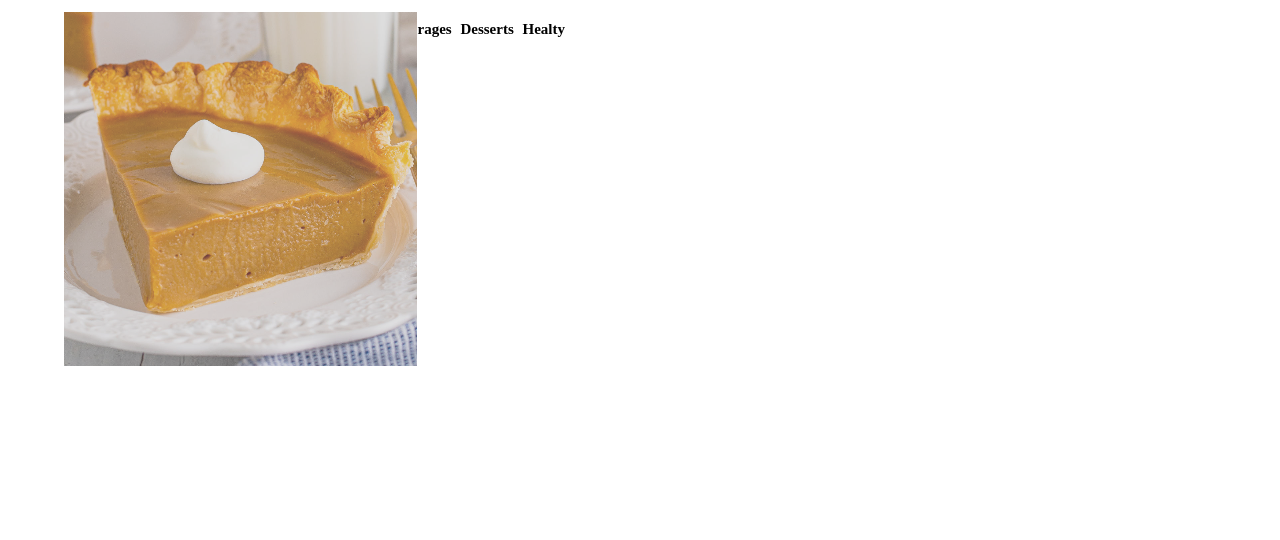
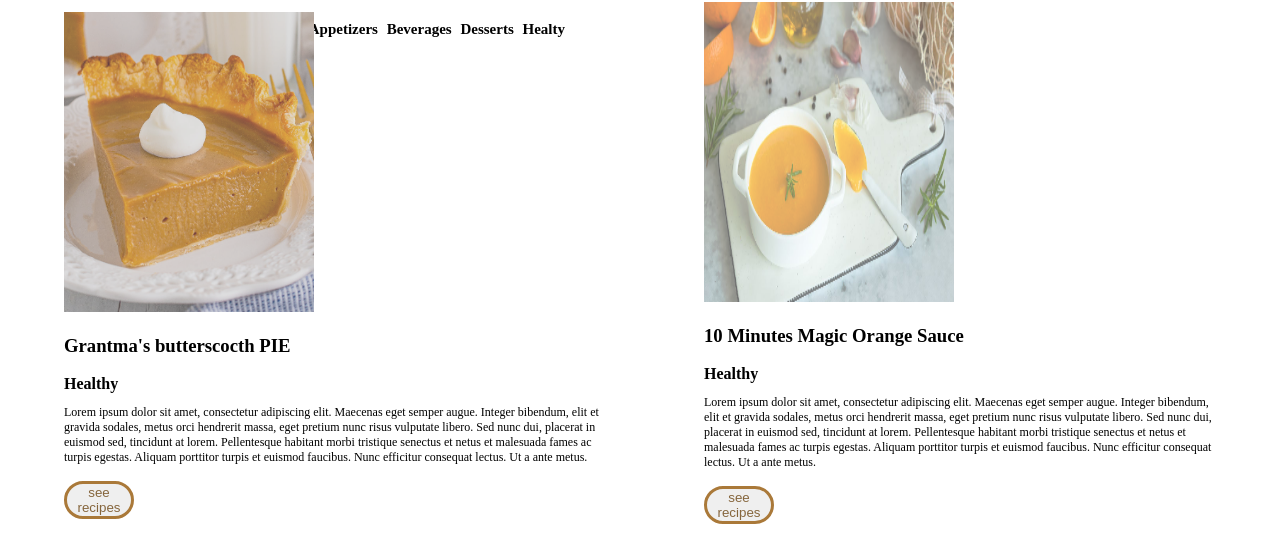
Before and after one commit to RafelMonzoOliver/recepte_LMG, a plain HTML site: page index.html in a window 1280 px wide. Shown: the part 595-1135 px from the top of the page. Before the commit the page ends 965 px from the top, so only its background shows below. Drawn offline with Linux system fonts and the light colour scheme.

Commit message:
he acabat la seccio de latest recipes

```diff
--- a/css/estils.css
+++ b/css/estils.css
@@ -45,10 +45,25 @@ header{
     padding-inline: 5px;
     width: 70px;
     text-align: center;
-    border-color: #fff0dc;
-    color: #a18c70;
+    border-color: #aa7939;
+    color: #85653c;
 }
 .posicioleft{
     position: absolute;
     left: 5%;
 }
+.tamany{
+    width: 45%;
+}
+
+.lletrapet{
+    font-size: 12px;
+}
+.ordre{
+    display: flex;
+    flex-direction: row-reverse;
+}
+.posicioright{
+    margin-right: 59px;
+    margin-top:57px;
+}
--- a/index.html
+++ b/index.html
@@ -36,12 +36,27 @@
         </section>
         <!-- posar hr per marcar el final del section -->
         <hr>
+        <section class="ordre">
         <!-- posar article per apartats especifics -->
         <article class="posicioleft">
-            <nav>
-                <h2>Latest Recipes</h2>
-                <img src="butterscoch.png" width>
+            <h2>Latest Recipes</h2>
+            <nav class="tamany">
+                <img src="butterscoch.png" width="250" height="300">
+                <h3>Grantma's butterscocth PIE</h3>
+                <b>Healthy</b>
+                <p class="lletrapet">Lorem ipsum dolor sit amet, consectetur adipiscing elit. Maecenas eget semper augue. Integer bibendum, elit et gravida sodales, metus orci hendrerit massa, eget pretium nunc risus vulputate libero. Sed nunc dui, placerat in euismod sed, tincidunt at lorem. Pellentesque habitant morbi tristique senectus et netus et malesuada fames ac turpis egestas. Aliquam porttitor turpis et euismod faucibus. Nunc efficitur consequat lectus. Ut a ante metus.</p>
+                <p><button class="redo">see recipes</button></p>
             </nav>
         </article>
+        <article class="tamany">
+            <nav class="posicioright">
+                <img src="/css/imatgescss/salsanaranja.png" width="250" height="300">
+                <h3>10 Minutes Magic Orange Sauce</h3>
+                <b>Healthy</b>
+                <p class="lletrapet">Lorem ipsum dolor sit amet, consectetur adipiscing elit. Maecenas eget semper augue. Integer bibendum, elit et gravida sodales, metus orci hendrerit massa, eget pretium nunc risus vulputate libero. Sed nunc dui, placerat in euismod sed, tincidunt at lorem. Pellentesque habitant morbi tristique senectus et netus et malesuada fames ac turpis egestas. Aliquam porttitor turpis et euismod faucibus. Nunc efficitur consequat lectus. Ut a ante metus.</p>
+                <p><button class="redo">see recipes</button></p>
+            </nav>
+        </article>
+    </section>
     </body>
 </html>
```
